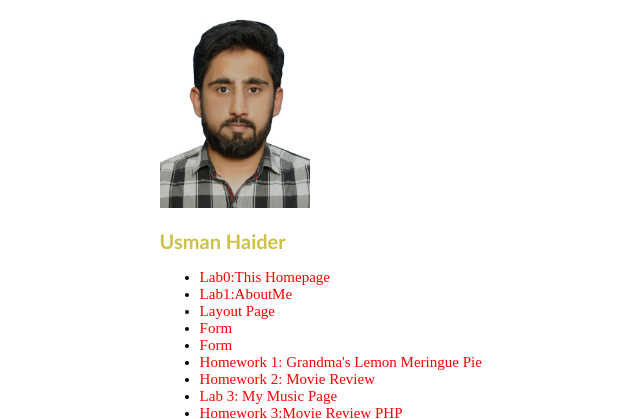
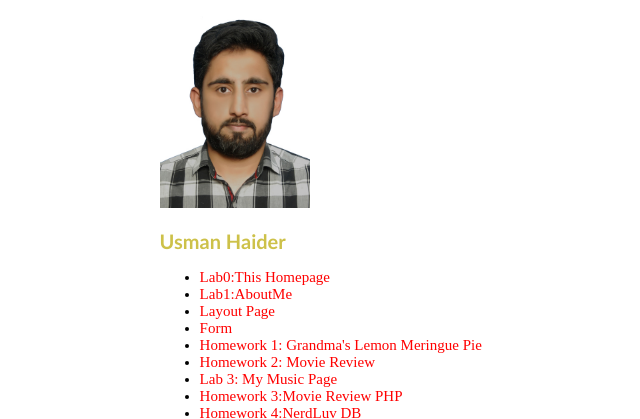
Before and after one commit to rajausman/rajausman.github.io, a plain HTML site: page index.html in a window 1280 px wide. Shown: the top 419 px of the page, without its empty margins (354-994 px from the left). Drawn offline with Linux system fonts and the light colour scheme.

Commit message:
update index page

```diff
--- a/index.html
+++ b/index.html
@@ -18,7 +18,6 @@
     <li><a href="https://rajausman.github.io/about.html">Lab1:AboutMe</a></li>
     <li><a href="https://rajausman.github.io/layout.html">Layout Page</a></li>
     <li><a href="https://rajausman.github.io/form.html">Form</a></li>
-    <li><a href="https://rajausman.github.io/form.html">Form</a></li>
     <li><a href="#">Homework 1: Grandma's Lemon Meringue Pie</a></li>
     <li><a href="#">Homework 2: Movie Review</a></li>
     <li><a href="#">Lab 3: My Music Page</a></li>
```
